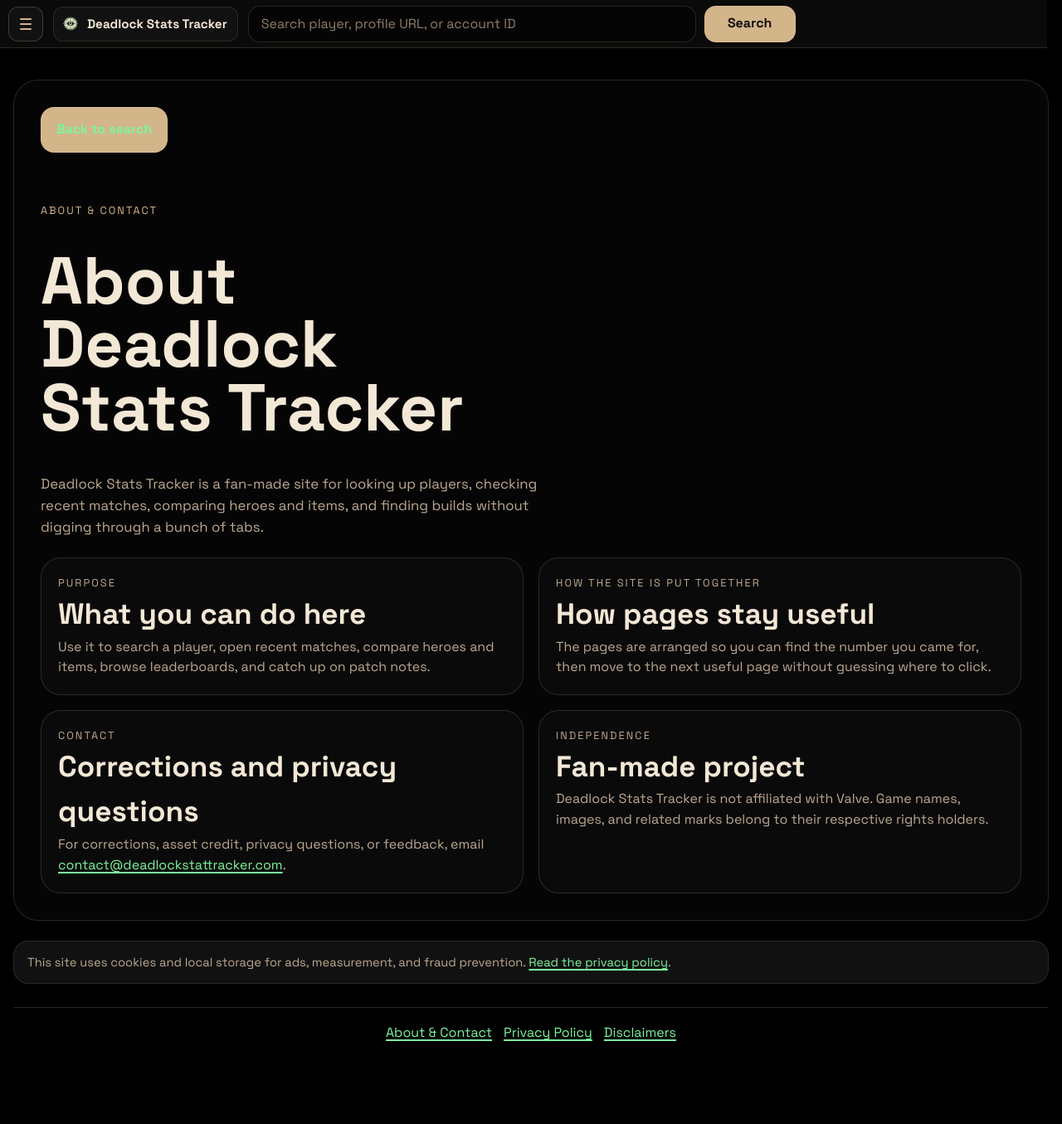
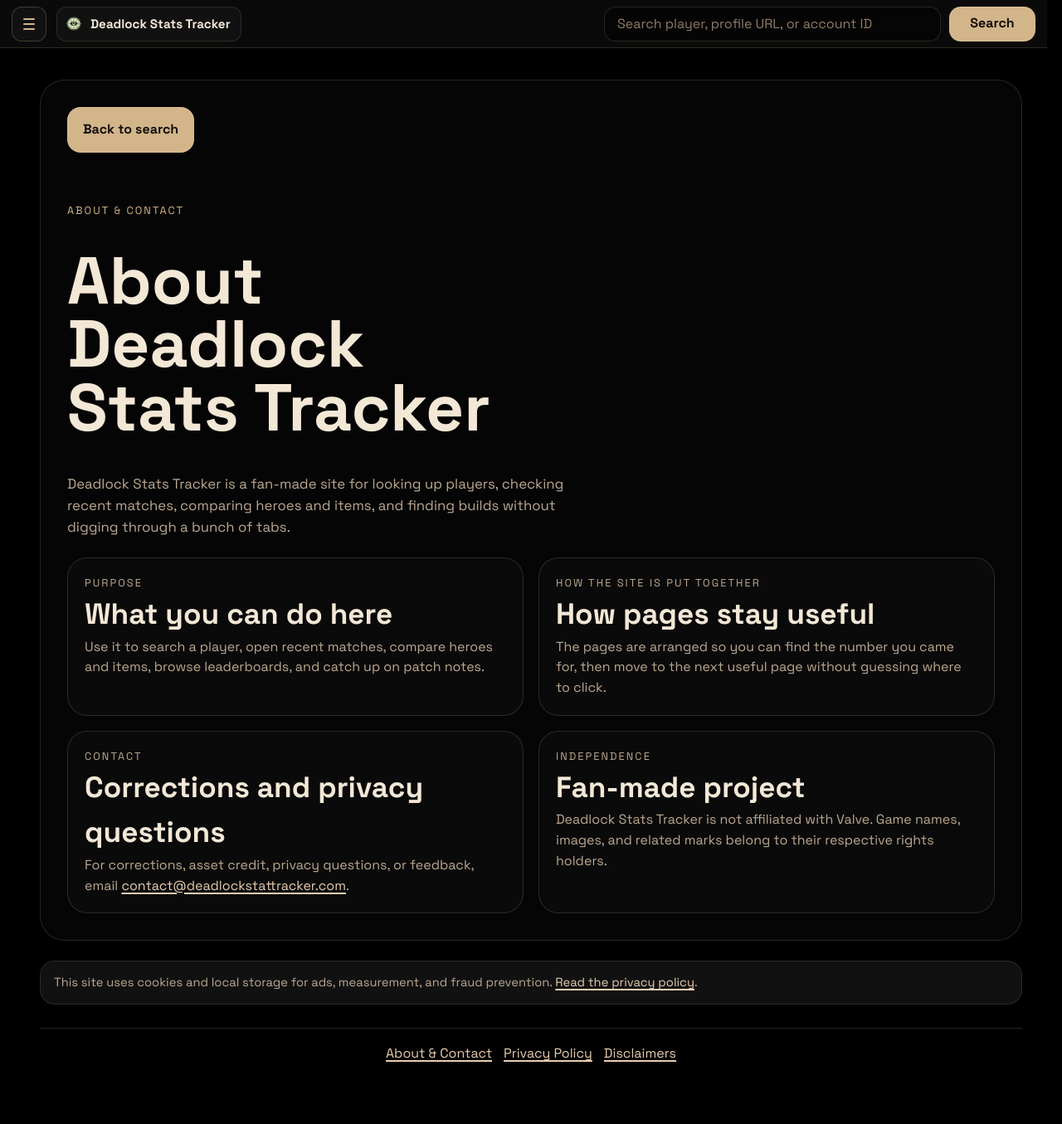
Before and after one commit to vvMaxwell/Deadlock_Tracker, a FastAPI app: page /about in a window 1280 px wide. Shown: the whole page at 83% size. Before the commit the page ends 1255 px from the top, so only its background shows below. Run offline with FastAPI, Linux system fonts and the light colour scheme.

Commit message:
UI patches

```diff
--- a/src/deadlock_tracker/web/static/site.css
+++ b/src/deadlock_tracker/web/static/site.css
@@ -13,8 +13,8 @@
     --accent-strong: #e7ceb0;
     --accent-soft: rgba(211, 181, 138, 0.14);
     --cream: var(--text);
-    --green-bright: #7df59f;
-    --green-deep: rgba(39, 129, 67, 0.26);
+    --green-bright: var(--accent-strong);
+    --green-deep: var(--accent-soft);
     --red-bright: #ff7c72;
     --red-deep: rgba(166, 48, 48, 0.28);
     --shadow: 0 28px 80px rgba(0, 0, 0, 0.42);
@@ -118,7 +118,7 @@ img {
 
 .site-footer-links a:hover,
 .text-link:hover {
-    color: #9af8b4;
+    color: var(--text);
 }
 
 .brand-mark,
@@ -382,7 +382,7 @@ h2 {
 }
 
 .help-link:hover {
-    color: #9af8b4;
+    color: var(--text);
 }
 
 .guide-shell {
@@ -2005,11 +2005,11 @@ h2 {
 }
 
 .match-result-win {
-    color: var(--green-bright);
-    border-color: rgba(125, 245, 159, 0.5);
+    color: var(--accent-strong);
+    border-color: rgba(231, 206, 176, 0.34);
     background:
         var(--panel);
-    box-shadow: inset 0 1px 0 rgba(255, 255, 255, 0.08), 0 0 24px rgba(125, 245, 159, 0.12);
+    box-shadow: none;
 }
 
 .match-result-loss {
@@ -3922,7 +3922,7 @@ a:not(.brand-mark):not(.side-rail-brand):not(.result-card):not(.match-card-link)
 a:not(.brand-mark):not(.side-rail-brand):not(.result-card):not(.match-card-link):not(.header-search-result):not(.hero-directory-tile):hover,
 .text-link:hover,
 .site-footer-links a:hover {
-    color: #9af8b4;
+    color: var(--text);
 }
 
 @media (max-width: 900px) {
@@ -4039,3 +4039,151 @@ a:not(.brand-mark):not(.side-rail-brand):not(.result-card):not(.match-card-link)
 .guide-visual-placeholder {
     box-shadow: none;
 }
+
+/* Final home/header composition pass */
+
+.page-shell {
+    width: min(1240px, calc(100% - 96px));
+}
+
+.site-side-rail {
+    gap: 12px;
+    padding-inline: 14px;
+}
+
+.site-side-rail .header-search {
+    grid-template-columns: minmax(0, 1fr) 104px;
+    flex: 0 1 520px;
+    width: min(520px, 40vw);
+    margin-left: auto;
+}
+
+.site-side-rail .header-search input,
+.site-side-rail .header-search button {
+    height: 42px;
+}
+
+.home-hero {
+    padding: 46px 0 34px;
+}
+
+.home-hero-copy {
+    justify-items: center;
+    gap: 14px;
+    width: min(760px, 100%);
+}
+
+.home-hero-logo {
+    display: block;
+    width: 58px;
+    height: 58px;
+    object-fit: contain;
+}
+
+.home-hero h1 {
+    font-size: clamp(2.4rem, 5vw, 4.4rem);
+}
+
+.home-hero-subtitle {
+    max-width: 56ch;
+    text-align: center;
+}
+
+.home-search-form {
+    display: grid;
+    grid-template-columns: minmax(0, 1fr) 110px;
+    gap: 10px;
+    width: min(640px, 100%);
+    margin: 10px auto 0;
+}
+
+.rank-distribution-shell {
+    padding-top: 34px;
+    border-top: 1px solid var(--line);
+}
+
+.rank-distribution-shell .section-heading {
+    margin-bottom: 18px;
+}
+
+.rank-distribution-shell h2 {
+    font-size: clamp(1.8rem, 3vw, 2.6rem);
+}
+
+.seo-copy-shell {
+    padding: 42px 0;
+    border-top: 1px solid var(--line);
+}
+
+.seo-copy-shell .section-heading {
+    max-width: 760px;
+    margin-bottom: 28px;
+}
+
+.seo-copy-shell .faq-grid {
+    grid-template-columns: repeat(auto-fit, minmax(280px, 1fr));
+    gap: 30px 42px;
+}
+
+.seo-copy-shell .platform-card,
+.seo-copy-shell .faq-card {
+    padding-left: 18px;
+    border-left: 1px solid var(--line);
+}
+
+.seo-copy-shell .platform-card h3,
+.seo-copy-shell .faq-card h3 {
+    margin-bottom: 8px;
+}
+
+a:not(.brand-mark):not(.side-rail-brand):not(.result-card):not(.match-card-link):not(.header-search-result):not(.hero-directory-tile),
+.text-link,
+.site-footer-links a {
+    color: var(--accent-strong);
+}
+
+a:not(.brand-mark):not(.side-rail-brand):not(.result-card):not(.match-card-link):not(.header-search-result):not(.hero-directory-tile):hover,
+.text-link:hover,
+.site-footer-links a:hover {
+    color: var(--text);
+}
+
+.back-link,
+.refresh-link,
+.search-form button,
+.header-search button {
+    color: #120f0c !important;
+}
+
+@media (max-width: 900px) {
+    .page-shell {
+        width: min(100% - 40px, 1240px);
+    }
+
+    .site-side-rail .header-search {
+        width: 100%;
+        flex-basis: 100%;
+    }
+}
+
+@media (max-width: 640px) {
+    .page-shell {
+        width: min(100% - 24px, 1240px);
+    }
+
+    .home-hero {
+        padding: 32px 0 24px;
+    }
+
+    .home-hero-copy {
+        text-align: center;
+    }
+
+    .home-search-form {
+        grid-template-columns: 1fr;
+    }
+
+    .seo-copy-shell .faq-grid {
+        gap: 24px;
+    }
+}
```
Also changed, not shown: src/deadlock_tracker/web/templates/index.html (+6 -3 lines), src/deadlock_tracker/web/templates/rank_distribution.html (+2 -5 lines).
